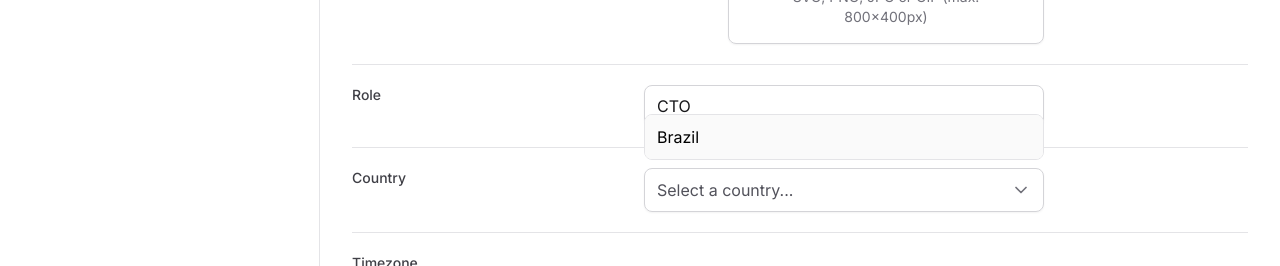
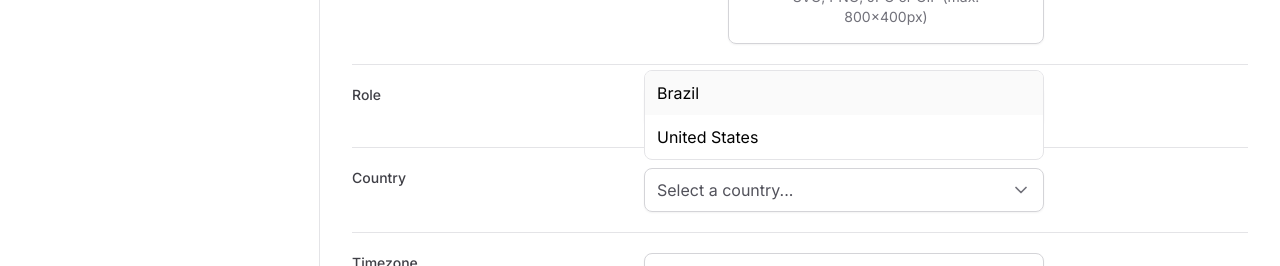
Before and after one commit to jorgedss/tailwind-css, a Next.js app: page / in a window 1280 px wide. Both pictures are taken after a click on the button "Select a country...". Shown: the part 534-800 px from the top of the page. Built offline with nearby package versions, Linux system fonts and the light colour scheme.

Commit message:
Componentizando o Select

```diff
--- a/src/app/page.tsx
+++ b/src/app/page.tsx
@@ -5,6 +5,7 @@
 import { Mail } from 'lucide-react'
 import * as FileInput from '@/components/Form/FileInput'
 import { Select } from '@/components/Form/Select'
+import { SelectItem } from '@/components/Form/Select/SelectItem'
 
 export default function Home() {
   return (
@@ -115,7 +116,10 @@
             >
               Country
             </label>
-            <Select />
+            <Select placeholder="Select a country...">
+              <SelectItem value="br" text="Brazil" />
+              <SelectItem value="us" text="United States" />
+            </Select>
           </div>
 
           <div className="grid gap-3  pt-5 grid-cols-form">
@@ -126,7 +130,13 @@
               Timezone
             </label>
 
-            <div></div>
+            <Select placeholder="Select a timezone...">
+              <SelectItem
+                value="pacific"
+                text="Pacific Standard Time (UTC-08:00)"
+              />
+              <SelectItem value="br" text="America São Paulo (UTC-08:00)" />
+            </Select>
           </div>
 
           <div className="grid gap-3  pt-5 grid-cols-form">
--- /dev/null
+++ b/src/components/Form/Select/SelectItem.tsx
@@ -0,0 +1,24 @@
+'use client'
+import * as Select from '@radix-ui/react-select'
+import { Check } from 'lucide-react'
+
+export type SelectItemProps = Select.SelectItemProps & {
+  text: string
+}
+
+export function SelectItem({ text, ...props }: SelectItemProps) {
+  return (
+    <Select.Item
+      className="flex items-center justify-between gap-2 px-3 py-2.5 outline-none
+        data-[highlighted]:bg-zinc-50
+      "
+      {...props}
+    >
+      <Select.ItemText className="text-black">{text}</Select.ItemText>
+
+      <Select.ItemIndicator>
+        <Check className="h-4 w-4 text-violet-500" />
+      </Select.ItemIndicator>
+    </Select.Item>
+  )
+}
--- a/src/components/Form/Select.tsx
+++ b/src/components/Form/Select/index.tsx
@@ -1,15 +1,20 @@
 'use client'
 import * as SelectPrimitive from '@radix-ui/react-select'
-import { Check, ChevronDown } from 'lucide-react'
-export interface SelectProps {}
+import { ChevronDown } from 'lucide-react'
+import { ReactNode } from 'react'
 
-export function Select() {
+export interface SelectProps {
+  children: ReactNode
+  placeholder: string
+}
+
+export function Select({ children, placeholder }: SelectProps) {
   return (
     <SelectPrimitive.Root>
       <SelectPrimitive.Trigger className="data-[placeholder]:text-zinc-600 flex h-11 w-full items-center justify-between gap-3 rounded-lg border border-zinc-300 px-3 py-2 shadow-sm">
         <SelectPrimitive.Value
           className="text-black"
-          placeholder="Select a country..."
+          placeholder={placeholder}
         />
         <SelectPrimitive.Icon>
           <ChevronDown className="h-5 w-5 text-zinc-500" />
@@ -23,22 +28,7 @@
           position="popper"
           className="z-10 rounded-lg border border-zinc-200 bg-white w-[--radix-select-trigger-width] overflow-hidden"
         >
-          <SelectPrimitive.Viewport>
-            <SelectPrimitive.Item
-              value="br"
-              className="flex items-center justify-between gap-2 px-3 py-2.5 outline-none
-              data-[highlighted]:bg-zinc-50
-            "
-            >
-              <SelectPrimitive.ItemText className="text-black">
-                Brazil
-              </SelectPrimitive.ItemText>
-
-              <SelectPrimitive.ItemIndicator>
-                <Check className="h-4 w-4 text-violet-500" />
-              </SelectPrimitive.ItemIndicator>
-            </SelectPrimitive.Item>
-          </SelectPrimitive.Viewport>
+          <SelectPrimitive.Viewport>{children}</SelectPrimitive.Viewport>
         </SelectPrimitive.Content>
       </SelectPrimitive.Portal>
     </SelectPrimitive.Root>
```
